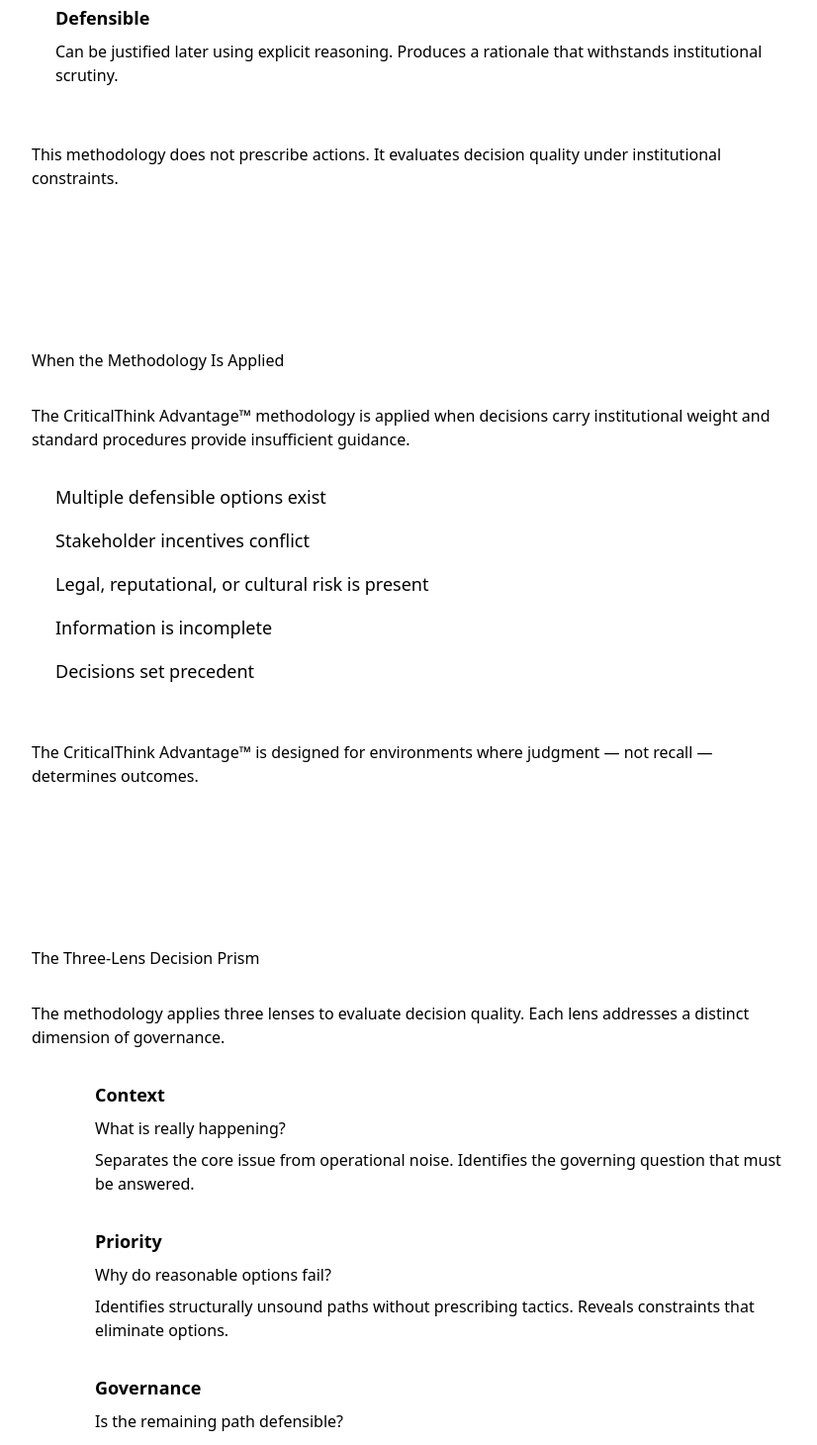
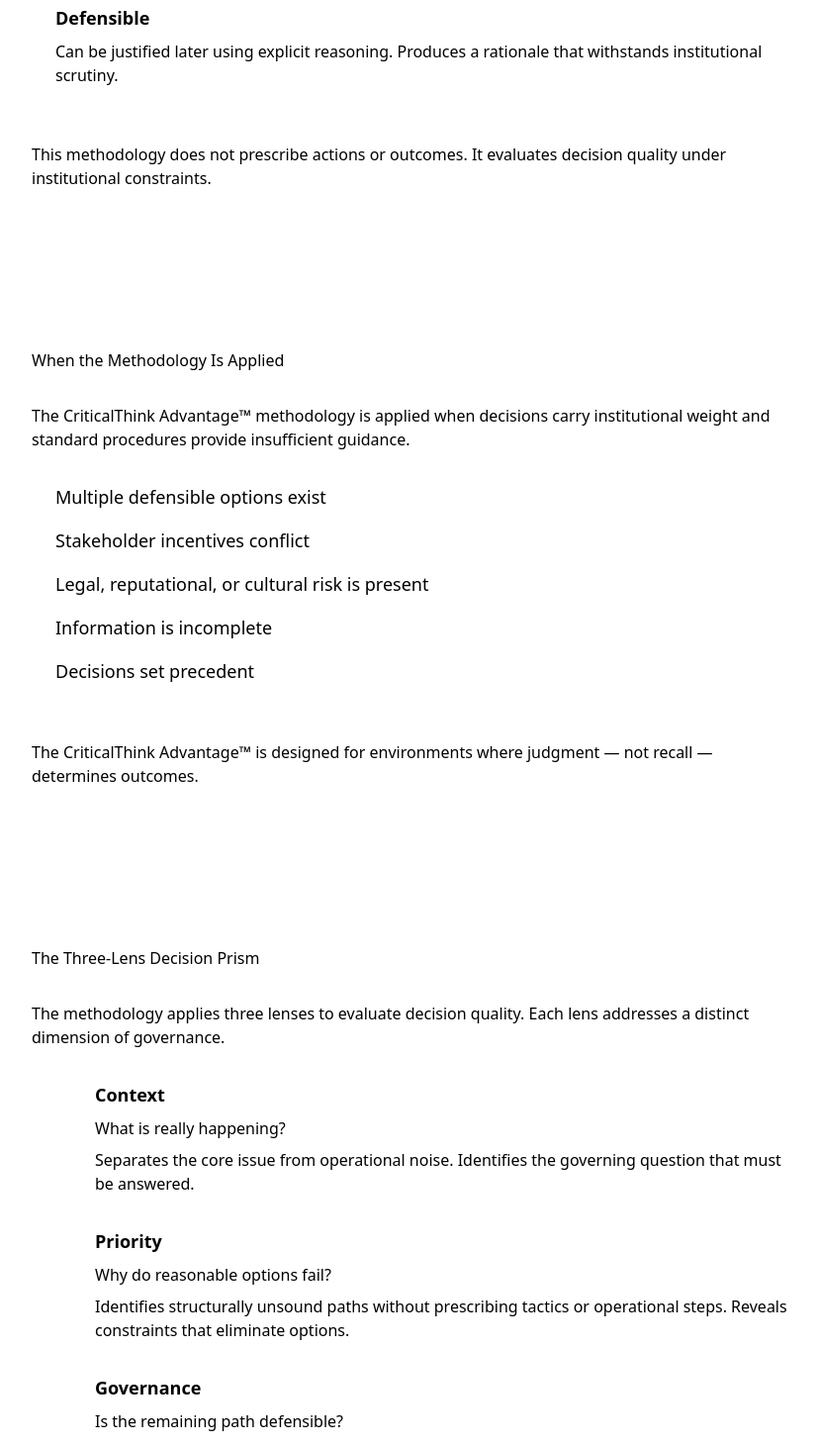
Before and after one commit to TotalFreedomLife/criticalthink-advantage, a Next.js app: page / in a window 1280 px wide. Shown: the part 1580-3040 px from the top of the page at 99% size, without its empty margins (120-946 px from the left). Built offline with nearby package versions, Linux system fonts and the light colour scheme.

Commit message:
fix: clarify methodology description and add operationalization note

```diff
--- a/src/app/page.tsx
+++ b/src/app/page.tsx
@@ -88,8 +88,8 @@ export default function Home() {
             </div>
           </div>
           <p className="border-t border-[var(--ct-border)] pt-6 text-[var(--ct-muted)]">
-            This methodology does not prescribe actions. It evaluates decision
-            quality under institutional constraints.
+            This methodology does not prescribe actions or outcomes. It
+            evaluates decision quality under institutional constraints.
           </p>
         </div>
       </Section>
@@ -181,7 +181,8 @@ export default function Home() {
                 </p>
                 <p className="text-[var(--ct-slate)]">
                   Identifies structurally unsound paths without prescribing
-                  tactics. Reveals constraints that eliminate options.
+                  tactics or operational steps. Reveals constraints that
+                  eliminate options.
                 </p>
               </div>
             </div>
@@ -294,6 +295,10 @@ export default function Home() {
       <Section background="light">
         <div className="text-center">
           <h2 className="mb-6">See the Methodology Applied in Practice</h2>
+          <p className="mb-8 text-[var(--ct-slate)]">
+            The methodology is operationalized inside domain-specific
+            deployments.
+          </p>
           <Button href="https://www.criticalthinkhr.com" size="large">
             See how it&apos;s applied in Human Capital decisions &rarr;
           </Button>
```
